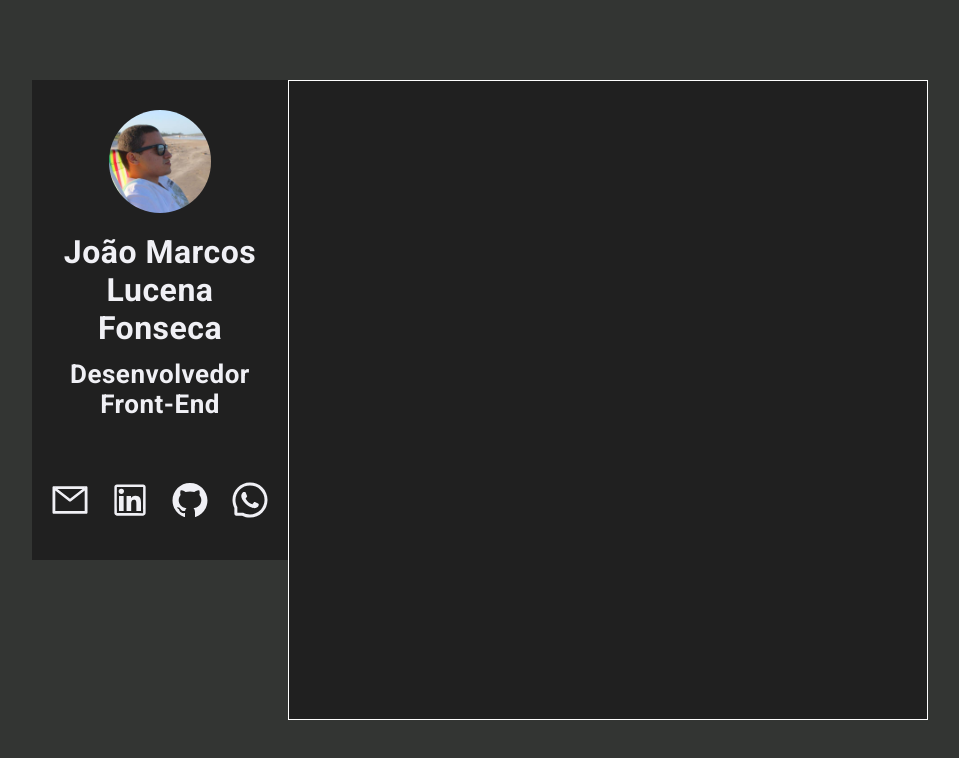
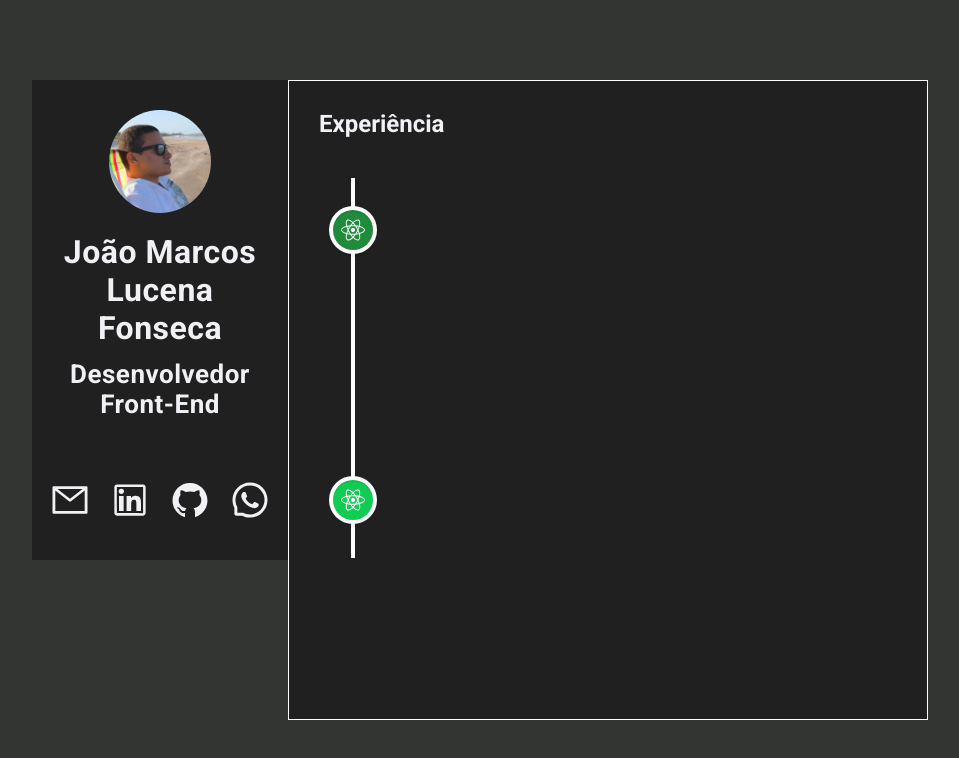
Before and after one commit to joaomarcos11/portfolio, a Next.js app: page /experience in a window 1280 px wide. Shown: the top 758 px of the page, without its empty margins (160-1119 px from the left). Built offline with nearby package versions, Linux system fonts and the light colour scheme.

Commit message:
d05: implementando react-vertical-timeline

```diff
--- a/package.json
+++ b/package.json
@@ -15,6 +15,7 @@
     "react": "17.0.2",
     "react-dom": "17.0.2",
     "react-icons": "^4.2.0",
+    "react-vertical-timeline-component": "^3.3.3",
     "styled-components": "^5.3.0"
   },
   "devDependencies": {
--- a/src/pages/experience.tsx
+++ b/src/pages/experience.tsx
@@ -1,17 +1,24 @@
 import React from 'react';
 import Head from 'next/head';
+import {
+    VerticalTimeline,
+    VerticalTimelineElement,
+} from 'react-vertical-timeline-component';
+import 'react-vertical-timeline-component/style.min.css';
+import { FaReact } from 'react-icons/fa';
 import PresentationCard from '../components/PresentationCard';
 import { ContainerWrapper } from '../styles/components/ContainerWrapper';
 import { ContainerMain } from '../styles/components/ContainerMain';
 import { ContainerSection } from '../styles/components/ContainerSection';
 import { PageExperience } from '../styles/pages/Experience';
 import PagesMenu from '../components/PagesMenu';
+import theme from '../styles/theme';
 
 const Home: React.FC = () => {
     return (
         <>
             <Head>
-                <title>Portifólio</title>
+                <title>Experiência - João Marcos</title>
             </Head>
             <ContainerWrapper>
                 <ContainerMain>
@@ -30,7 +37,52 @@ const Home: React.FC = () => {
                             </nav>
                         </div>
 
-                        <PageExperience></PageExperience>
+                        <PageExperience>
+                            <h2>Experiência</h2>
+
+                            <VerticalTimeline
+                                layout="1-column-left"
+                                className="containerTimeline"
+                            >
+                                <VerticalTimelineElement
+                                    className="vertical-timeline-element--work"
+                                    contentStyle={{
+                                        background: theme.dark.jobActiveBalloon,
+                                        color: theme.dark.text,
+                                    }}
+                                    contentArrowStyle={{
+                                        borderRight: `7px solid ${theme.dark.jobActiveBalloon} `,
+                                    }}
+                                    date="2020 - present"
+                                    dateClassName="containerTimelineDate"
+                                    iconStyle={{
+                                        background: theme.dark.jobActiveBalloon,
+                                        color: theme.dark.text,
+                                    }}
+                                    icon={<FaReact />}
+                                >
+                                    <h3 className="timelineTitle">
+                                        Desenvolvedor Web e Mobile
+                                    </h3>
+                                    <h4 className="timelineSubtitle">
+                                        SMN Tecnologia da Informação
+                                    </h4>
+                                    <p className="timelineDescription">
+                                        Creative Direction, User Experience,
+                                        Visual Design, Project Management, Team
+                                        Leading
+                                    </p>
+                                </VerticalTimelineElement>
+
+                                <VerticalTimelineElement
+                                    iconStyle={{
+                                        background: 'rgb(16, 204, 82)',
+                                        color: '#fff',
+                                    }}
+                                    icon={<FaReact />}
+                                />
+                            </VerticalTimeline>
+                        </PageExperience>
                     </ContainerSection>
                 </ContainerMain>
             </ContainerWrapper>
--- a/src/styles/components/ContainerSection.ts
+++ b/src/styles/components/ContainerSection.ts
@@ -42,4 +42,39 @@ export const ContainerSection = styled.section`
             }
         }
     }
+
+    // Classes extras no Timeline
+    .containerTimeline {
+        margin-top: 4rem;
+        /* width: 80%; */
+    }
+    .containerElementTimeline {
+        color: ${props => props.theme.dark.text};
+    }
+
+    .timelineTitle,
+    .timelineSubtitle,
+    .timelineDescription,
+    .containerTimelineDate {
+        color: ${props => props.theme.dark.text};
+    }
+
+    .timelineTitle {
+        font-size: 2.4rem;
+    }
+
+    .timelineSubtitle {
+        margin-top: 1rem;
+        font-size: 2rem;
+    }
+
+    .timelineDescription {
+        font-size: 1.6rem;
+    }
+
+    .containerTimelineDate {
+        margin: 0 2rem;
+        font-size: 1.6rem !important;
+        opacity: 0.9;
+    }
 `;
--- a/src/styles/global.ts
+++ b/src/styles/global.ts
@@ -3,6 +3,7 @@ import { createGlobalStyle } from 'styled-components';
 export default createGlobalStyle`
     :root {
         font-size: 62.5%;
+        /* font-size: 100%; */
     }
     * {
         margin: 0;
--- a/src/styles/theme.ts
+++ b/src/styles/theme.ts
@@ -5,6 +5,9 @@ const theme = {
         primary: '#ffd100',
         secondary: '#202020',
         // primary: '#f8e91f',
+        jobBalloon: '#155d27',
+        jobActiveBalloon: '#208b3a',
+        academicBallon: '#0492ce',
     },
 };
 
```
Also changed, not shown: 1 other file (tests, documents, lock files or other folders).
